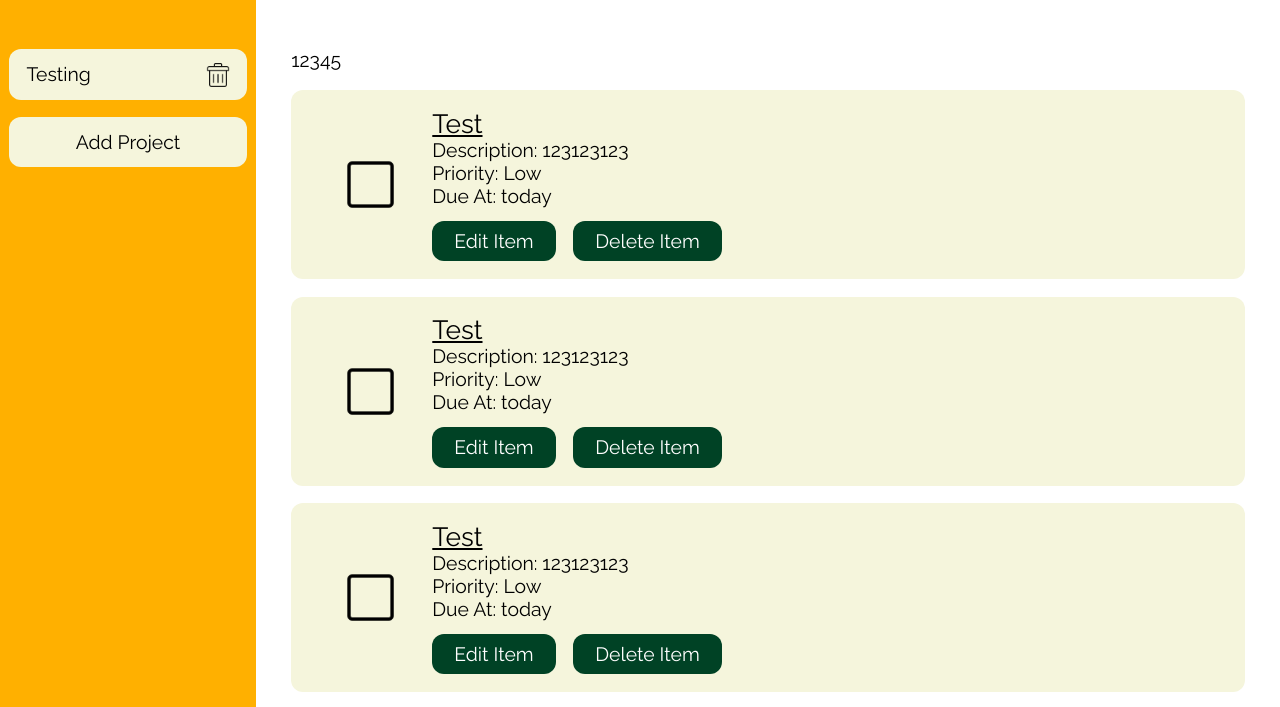
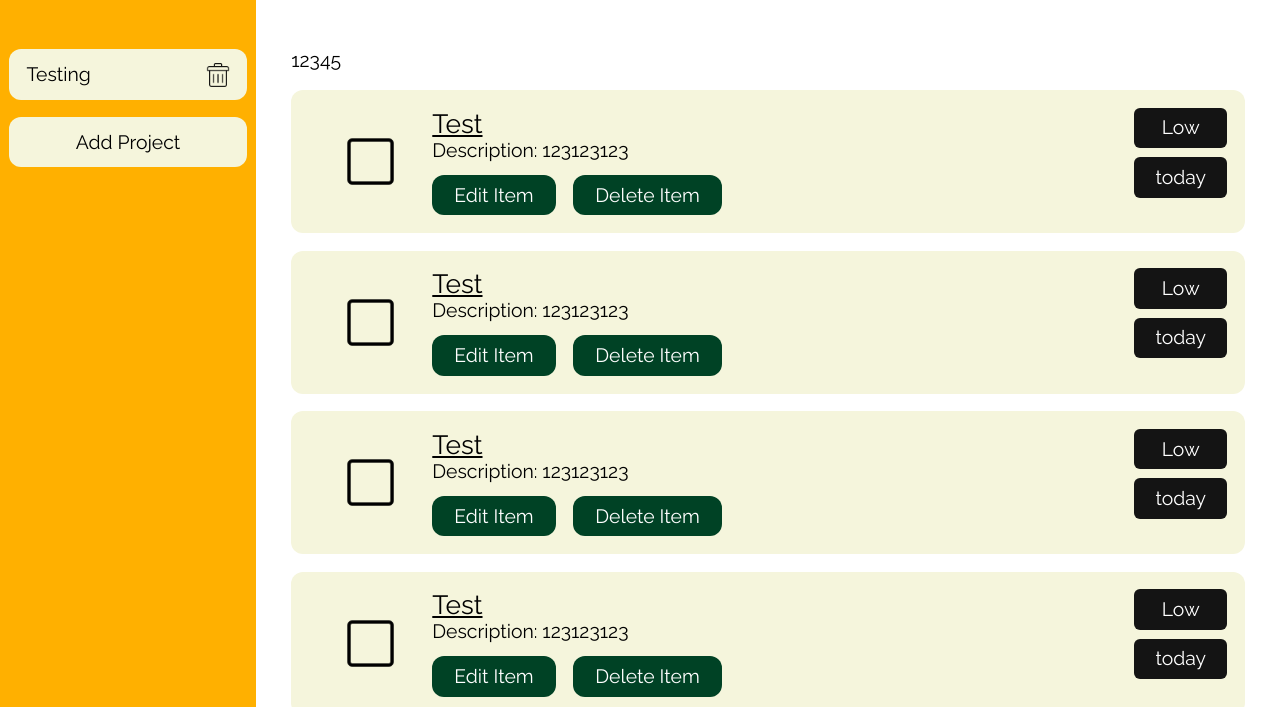
Before and after one commit to shivamgangwani/top-project-todo-list, a website built with webpack: page dist/index.html in a window 1280 px wide. Both pictures are taken after a click on the button "Testing". Shown: the part 83-790 px from the top of the page. Built offline with nearby package versions, Linux system fonts and the light colour scheme.

Commit message:
ToDo UI Modification
Moved priority and due date to right side of todo item

```diff
--- a/src/modules/todo.js
+++ b/src/modules/todo.js
@@ -39,25 +39,32 @@ export default class ToDo extends Entity {
         todoEl.appendChild(checkZone);
 
         let todoInfo = createElementEx("div", '', ['todo-info']);
+        let todoInfoLeft = createElementEx("div", '', ['todo-info-left']);
         const info = {
             "" : this.title,
             "Description" : this.description,
-            "Priority" : this.priority,
-            "Due At" : this.due_at
         }
         for(const [k,v] of Object.entries(info)) {
             let infoContainer = createElementEx("div", '', ['todo-info-item']);
             let infoKey = createElementEx("span", '', ['todo-info-item-key'], (k ? `${k}: ` : ""));
             let infoValue = createElementEx("span", '', ['todo-info-item-value'], `${v}`);
             infoContainer.append(infoKey, infoValue);
-            todoInfo.appendChild(infoContainer);
+            todoInfoLeft.appendChild(infoContainer);
         }
 
         const editBtn = createElementEx("button", '', ['todo-action-item'], "Edit Item");
         const deleteBtn = createElementEx("button", '', ['todo-action-item'], "Delete Item");
 
-        todoInfo.append(editBtn, deleteBtn);
+        todoInfoLeft.append(editBtn, deleteBtn);
 
+        const todoInfoRight = createElementEx("div", '', ['todo-info-right'], "");
+        const priorityButton = createElementEx("button", '', ['todo-info-priority'], this.priority);
+        const dueButton = createElementEx("button", '', ['todo-info-due-date'], this.due_at);
+        todoInfoRight.append(priorityButton, dueButton);
+
+
+
+        todoInfo.append(todoInfoLeft, todoInfoRight);
         todoEl.appendChild(todoInfo);
         return {todoEl, editBtn, doneBtn, deleteBtn};
     }
--- a/src/style.css
+++ b/src/style.css
@@ -104,6 +104,26 @@ button.project-button-delete {
     opacity: 0.25;
 }
 
+.todo-info {
+    display: flex;
+    justify-content: space-between;
+}
+
+.todo-info-right {
+    display: flex;
+    flex-direction: column;
+}
+
+.todo-info-right > button {
+    width: 100%;
+    padding: 0.5rem 1.2rem;
+    margin-bottom: 0.5rem;
+    border: 0;
+    background-color: #141414;
+    color: white;
+    border-radius: 6px;
+}
+
 .todo-action-item {
     border: 0;
     padding: 0.5rem 1.25rem;
```
